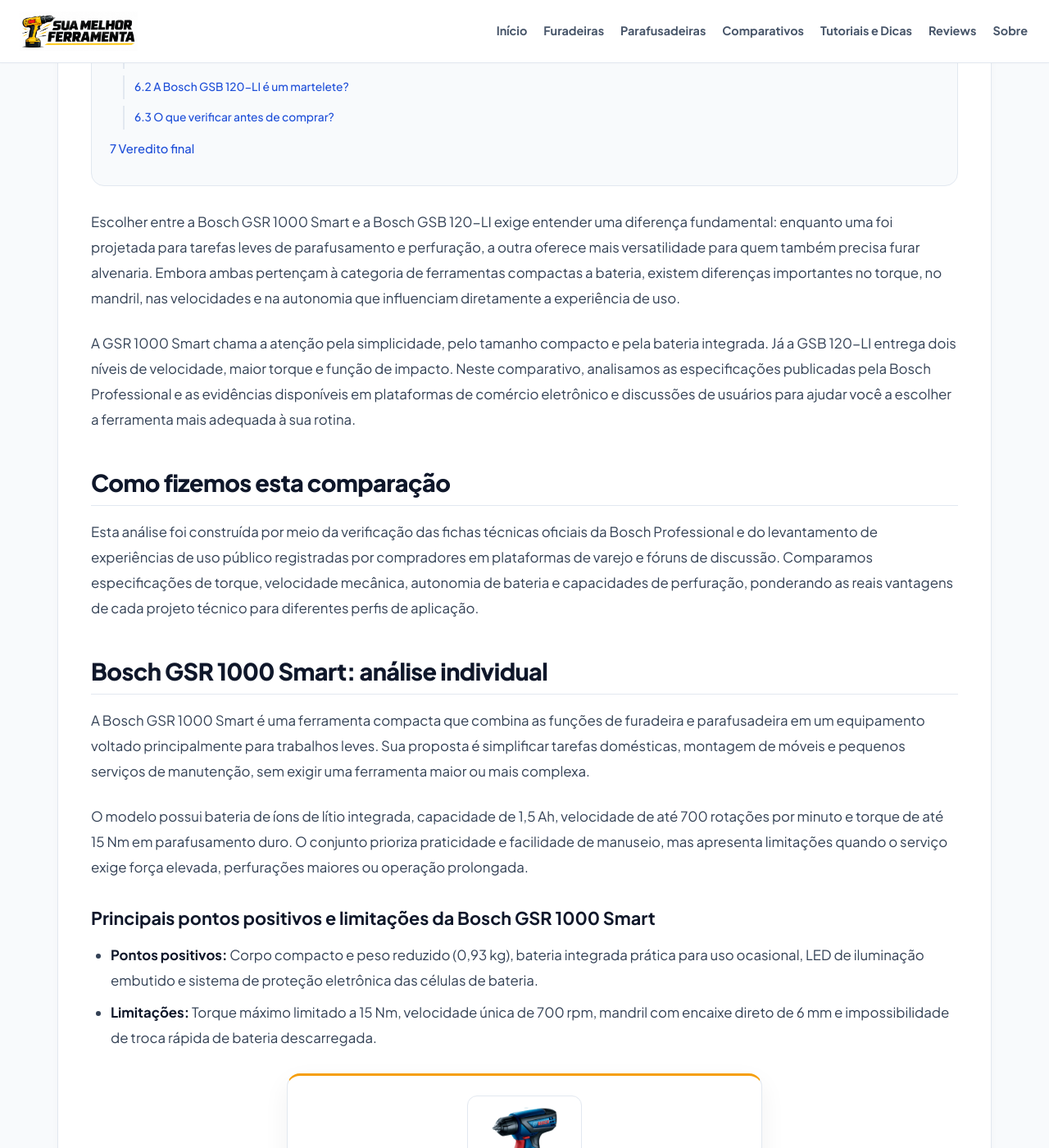
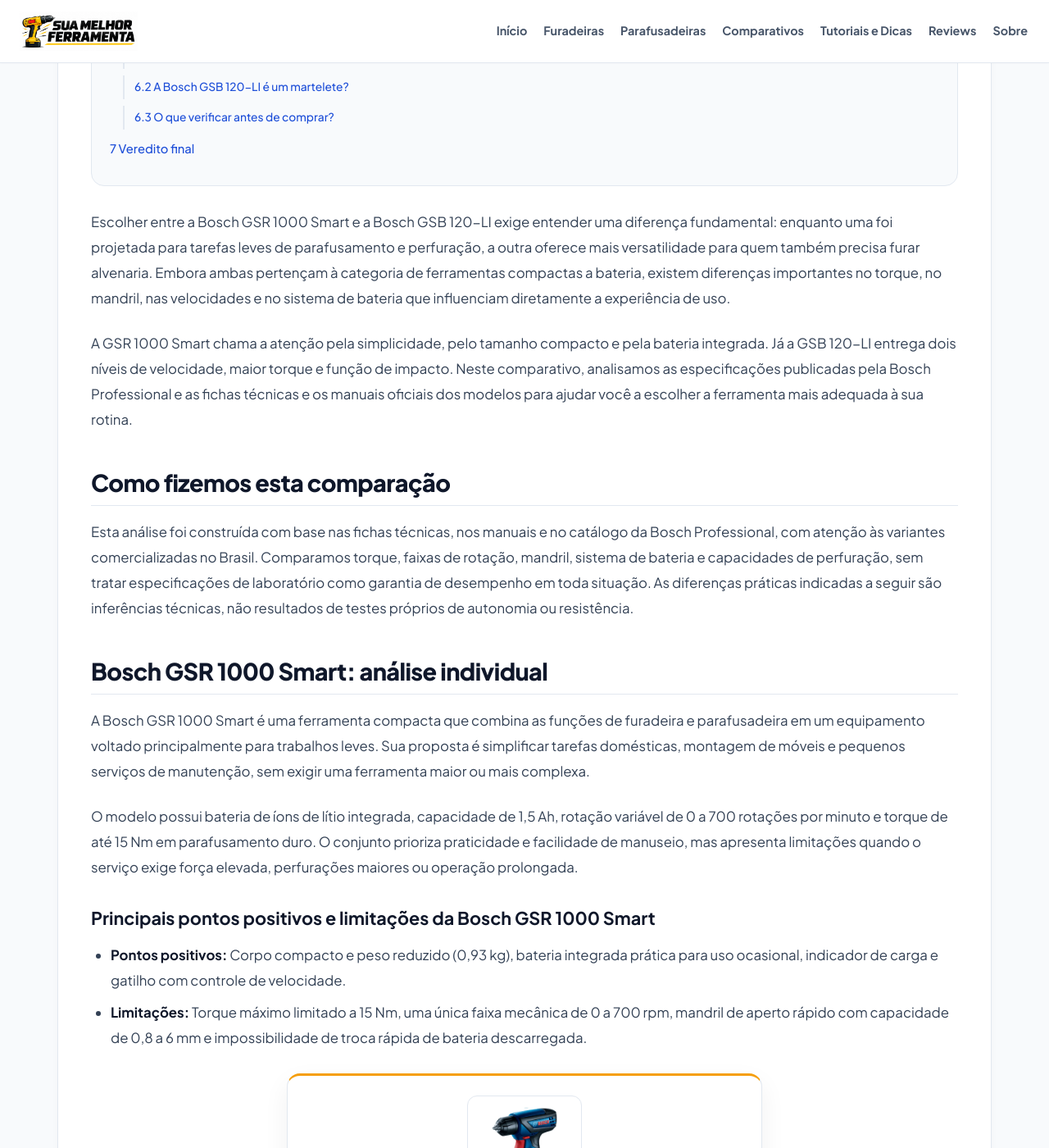
Before and after one commit to membroequipe/SiteReview, a Jekyll site: the page built from _posts/2026-10-22-bosch-gsr-1000-smart-vs-bosch-gsb-120-li.md, in a window 1280 px wide and 1400 px high, scrolled down 1322 px. Shown: the whole window at 82% size. Built offline with Jekyll 4.4.1, drawn with Linux system fonts in a browser that asks for light colours; some of the changed text lies outside the part shown.

Commit message:
Add files via upload

```diff
--- a/_posts/2026-10-22-bosch-gsr-1000-smart-vs-bosch-gsb-120-li.md
+++ b/_posts/2026-10-22-bosch-gsr-1000-smart-vs-bosch-gsb-120-li.md
@@ -13,30 +13,30 @@
 
 {% include review-toc.html %}
 
-Escolher entre a Bosch GSR 1000 Smart e a Bosch GSB 120-LI exige entender uma diferença fundamental: enquanto uma foi projetada para tarefas leves de parafusamento e perfuração, a outra oferece mais versatilidade para quem também precisa furar alvenaria. Embora ambas pertençam à categoria de ferramentas compactas a bateria, existem diferenças importantes no torque, no mandril, nas velocidades e na autonomia que influenciam diretamente a experiência de uso.
+Escolher entre a Bosch GSR 1000 Smart e a Bosch GSB 120-LI exige entender uma diferença fundamental: enquanto uma foi projetada para tarefas leves de parafusamento e perfuração, a outra oferece mais versatilidade para quem também precisa furar alvenaria. Embora ambas pertençam à categoria de ferramentas compactas a bateria, existem diferenças importantes no torque, no mandril, nas velocidades e no sistema de bateria que influenciam diretamente a experiência de uso.
 
-A GSR 1000 Smart chama a atenção pela simplicidade, pelo tamanho compacto e pela bateria integrada. Já a GSB 120-LI entrega dois níveis de velocidade, maior torque e função de impacto. Neste comparativo, analisamos as especificações publicadas pela Bosch Professional e as evidências disponíveis em plataformas de comércio eletrônico e discussões de usuários para ajudar você a escolher a ferramenta mais adequada à sua rotina.
+A GSR 1000 Smart chama a atenção pela simplicidade, pelo tamanho compacto e pela bateria integrada. Já a GSB 120-LI entrega dois níveis de velocidade, maior torque e função de impacto. Neste comparativo, analisamos as especificações publicadas pela Bosch Professional e as fichas técnicas e os manuais oficiais dos modelos para ajudar você a escolher a ferramenta mais adequada à sua rotina.
 
 ## Como fizemos esta comparação
 
-Esta análise foi construída por meio da verificação das fichas técnicas oficiais da Bosch Professional e do levantamento de experiências de uso público registradas por compradores em plataformas de varejo e fóruns de discussão. Comparamos especificações de torque, velocidade mecânica, autonomia de bateria e capacidades de perfuração, ponderando as reais vantagens de cada projeto técnico para diferentes perfis de aplicação.
+Esta análise foi construída com base nas fichas técnicas, nos manuais e no catálogo da Bosch Professional, com atenção às variantes comercializadas no Brasil. Comparamos torque, faixas de rotação, mandril, sistema de bateria e capacidades de perfuração, sem tratar especificações de laboratório como garantia de desempenho em toda situação. As diferenças práticas indicadas a seguir são inferências técnicas, não resultados de testes próprios de autonomia ou resistência.
 
 ## Bosch GSR 1000 Smart: análise individual
 
 A Bosch GSR 1000 Smart é uma ferramenta compacta que combina as funções de furadeira e parafusadeira em um equipamento voltado principalmente para trabalhos leves. Sua proposta é simplificar tarefas domésticas, montagem de móveis e pequenos serviços de manutenção, sem exigir uma ferramenta maior ou mais complexa.
 
-O modelo possui bateria de íons de lítio integrada, capacidade de 1,5 Ah, velocidade de até 700 rotações por minuto e torque de até 15 Nm em parafusamento duro. O conjunto prioriza praticidade e facilidade de manuseio, mas apresenta limitações quando o serviço exige força elevada, perfurações maiores ou operação prolongada.
+O modelo possui bateria de íons de lítio integrada, capacidade de 1,5 Ah, rotação variável de 0 a 700 rotações por minuto e torque de até 15 Nm em parafusamento duro. O conjunto prioriza praticidade e facilidade de manuseio, mas apresenta limitações quando o serviço exige força elevada, perfurações maiores ou operação prolongada.
 
 ### Principais pontos positivos e limitações da Bosch GSR 1000 Smart
 
-* **Pontos positivos:** Corpo compacto e peso reduzido (0,93 kg), bateria integrada prática para uso ocasional, LED de iluminação embutido e sistema de proteção eletrônica das células de bateria.
-* **Limitações:** Torque máximo limitado a 15 Nm, velocidade única de 700 rpm, mandril com encaixe direto de 6 mm e impossibilidade de troca rápida de bateria descarregada.
+* **Pontos positivos:** Corpo compacto e peso reduzido (0,93 kg), bateria integrada prática para uso ocasional, indicador de carga e gatilho com controle de velocidade.
+* **Limitações:** Torque máximo limitado a 15 Nm, uma única faixa mecânica de 0 a 700 rpm, mandril de aperto rápido com capacidade de 0,8 a 6 mm e impossibilidade de troca rápida de bateria descarregada.
 
 {% include produto-card.html id="bosch_gsr_1000_smart" %}
 
 ### O que dizem os compradores da GSR 1000 Smart
 
-A página do produto em grandes varejistas apresenta alta média de avaliação, sendo elogiada pelo formato compacto e facilidade de transporte para montagens cotidianas. No entanto, usuários apontam que a ausência de impacto e o limite de torque restringem seu uso estritamente a tarefas leves em madeira, MDF e drywall, além da necessidade de pausas para recarga em tarefas longas.
+Sem uma amostra identificada e atualizada de avaliações, não é possível afirmar uma nota média ou atribuir um consenso aos compradores. Pelas características técnicas, o formato compacto favorece montagens e pequenos reparos, enquanto a ausência de impacto e os limites oficiais de perfuração — até 10 mm em madeira e 6 mm em aço — restringem aplicações mais exigentes. Como a bateria é integrada, é necessário recarregar a própria ferramenta quando a carga termina.
 
 ## Bosch GSB 120-LI: análise individual
 
@@ -46,14 +46,14 @@
 
 ### Principais pontos positivos e limitações da Bosch GSB 120-LI
 
-* **Pontos positivos:** Torque de 30 Nm com 20 posições de embreagem, caixa mecânica de duas velocidades (0–400 / 0–1.500 RPM), função de impacto (22.500 IPM) para alvenaria e bateria removível de 12V.
+* **Pontos positivos:** Torque de 30 Nm com 20 ajustes de torque e mais duas posições de trabalho, caixa mecânica de duas velocidades (0–400 / 0–1.500 RPM), função de impacto (22.500 IPM) para alvenaria e bateria removível de 12V.
 * **Limitações:** O mecanismo de impacto não substitui marteletes SDS para concreto denso ou uso contínuo em construção pesada, e o peso em operação varia conforme a bateria acoplada.
 
 {% include produto-card.html id="bosch_gsb_120_li" %}
 
 ### O que dizem os compradores da GSB 120-LI
 
-Avaliações e fóruns de usuários destacam a versatilidade do modelo como "coringa" para ter em casa ou na oficina leve. A capacidade de furar paredes de tijolo e a conveniência da bateria intercambiável são frequentemente elogiadas. As ressalvas ficam por conta de anúncios que vendem a ferramenta "nua" (sem bateria) sem o devido destaque e da limitação em concreto estrutural.
+Sem avaliações específicas documentadas, não atribuímos elogios ou reclamações a compradores. Tecnicamente, a combinação de duas velocidades, impacto e bateria removível torna o modelo mais versátil para tarefas domésticas e de oficina leve. Antes de comprar, é importante conferir o conteúdo do anúncio: há versões com bateria e carregador e versões sem esses acessórios. Para concreto resistente ou perfurações frequentes, a função de impacto tem limitações.
 
 ## Comparação lado a lado
 
@@ -65,8 +65,8 @@
 | Velocidade sem carga | 0–700 RPM | 0–400 / 0–1.500 RPM |
 | Velocidades mecânicas | 1 | 2 |
 | Função de impacto | Não | Sim (22.500 IPM) |
-| Mandril | Encaixe de 6 mm | 10 mm (3/8") de aperto rápido |
-| Bateria | 1,5 Ah integrada | 2,0 Ah removível (kit padrão) |
+| Mandril | Aperto rápido, 0,8–6 mm | Aperto rápido, 0,8–10 mm (3/8") |
+| Bateria | 1,5 Ah integrada | Removível, capacidade conforme a versão (2,0 Ah em kits oficiais) |
 | Peso aproximado | 0,93 kg (com bateria) | 0,9 kg (sem bateria) |
 | Perfil indicado | Montagem de móveis e reparos leves | Parafusamento, perfuração e alvenaria leve |
 
@@ -79,23 +79,26 @@
 
 ### Quando considerar a Bosch GSB 120-LI
 
-* **Uso diversificado e residencial completo:** Para quem deseja realizar instalações de quadros, prateleiras e suportes de TV, necessitando de perfuração em paredes de tijolo ou alvenaria.
-* **Trabalhos que exigem mais torque e flexibilidade:** A presença de 2 velocidades, torque de 30 Nm, mandril universal de 10 mm e bateria substituível garante maior produtividade sem interrupções.
+* **Uso diversificado e residencial completo:** Para quem deseja realizar instalações de quadros, prateleiras e suportes de TV, quando for necessário perfurar tijolos ou alvenaria compatível com a capacidade da ferramenta.
+* **Trabalhos que exigem mais torque e flexibilidade:** A presença de 2 velocidades, torque de 30 Nm, mandril universal de 10 mm e bateria substituível oferece mais possibilidades de ajuste e permite continuar o trabalho com outra bateria compatível já carregada.
 
 ## Perguntas frequentes
 
 ### A Bosch GSR 1000 Smart fura parede?
 
-Não possui função de impacto. Embora possa realizar perfurações leves em materiais macios com brocas apropriadas, não é recomendada para furar alvenaria ou concreto.
+Não possui função de impacto. A Bosch especifica capacidade de perfuração de até 10 mm em madeira e 6 mm em aço, com brocas adequadas. Para perfurar alvenaria ou concreto, prefira uma ferramenta apropriada ao material.
 
 ### A Bosch GSB 120-LI é um martelete?
 
-Não. Ela é uma furadeira de impacto a bateria. Para perfurações frequentes ou pesadas em concreto armado estrutural, um martelete rotativo SDS-Plus é o equipamento indicado.
+Não. Ela é uma furadeira de impacto a bateria. Para perfurações frequentes em concreto resistente, um martelete rotativo SDS-Plus apropriado à aplicação costuma ser mais indicado; antes de perfurar elementos estruturais, verifique a segurança da intervenção.
 
 ### O que verificar antes de comprar?
 
-Certifique-se do código do produto e verifique se a oferta inclui bateria e carregador (especialmente no caso da GSB 120-LI, que é vendida tanto em kit completo quanto na versão solo).
+Confira o código exato da variante, o conteúdo da embalagem, o carregador e a quantidade e capacidade das baterias. A GSB 120-LI aparece em kits com acessórios e em versão sem bateria e carregador; a GSR 1000 Smart tem bateria integrada.
 
 ## Veredito final
 
-A **Bosch GSR 1000 Smart** cumpre bem o papel de uma ferramenta de apoio leve para montagens cotidianas e pequenos reparos. No entanto, para quem busca investimento único e duradouro capaz de cobrir quase todas as demandas residenciais e de manutenção — incluindo perfuração em paredes de tijolo —, a **Bosch GSB 120-LI** entrega um conjunto significativamente mais robusto, potente e versátil.
+A **Bosch GSR 1000 Smart** cumpre bem o papel de uma ferramenta de apoio leve para montagens cotidianas e pequenos reparos. No entanto, para quem procura uma ferramenta mais versátil para diversas demandas residenciais e de manutenção — incluindo perfuração em paredes de tijolo —, a **Bosch GSB 120-LI** entrega um conjunto significativamente mais robusto, potente e versátil.
+
+
+Fontes técnicas: [Manual Bosch GSR 1000 Smart](https://www.bosch-professional.com/binary/manualsmedia/o356539v21_160992A6GC_202102.pdf); [ficha Bosch GSR 1000](https://www.bosch-professional.com/br/pt/products/gsr-1000-06019F40E3); [ficha Bosch GSB 120-LI](https://www.bosch-professional.com/br/pt/products/gsb-120-li-06019G81E4); [Catálogo Bosch 2026](https://www.bosch-professional.com/br/media/country_content/specials/catalogo/catalogo_de_produtos_bosch-_web-compactado.pdf).
```
Also changed, not shown: other parts of _posts/2026-10-22-bosch-gsr-1000-smart-vs-bosch-gsb-120-li.md (+1 -1 lines).
